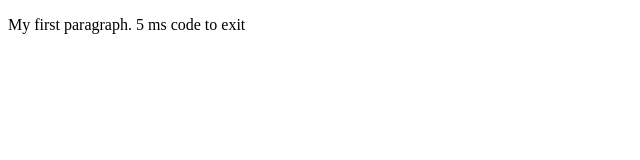
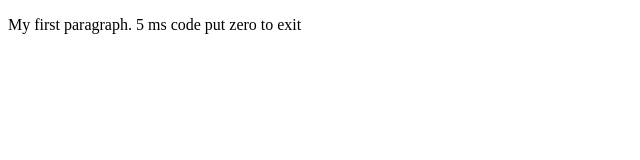
Before and after one commit to jlgpjong/test1, a plain HTML site: page index2.html in a window 1280 px wide. Shown: the full height of the page, 0-640 px from the left. Drawn offline with Linux system fonts and the light colour scheme.

Commit message:
Update index2.html

```diff
--- a/index2.html
+++ b/index2.html
@@ -2,7 +2,7 @@
 <html>
 <body>
 
-<p>My first paragraph.  5 ms code  to exit</p>
+<p>My first paragraph.  5 ms code  put zero to exit</p>
 
 </body>
 </html>
```
